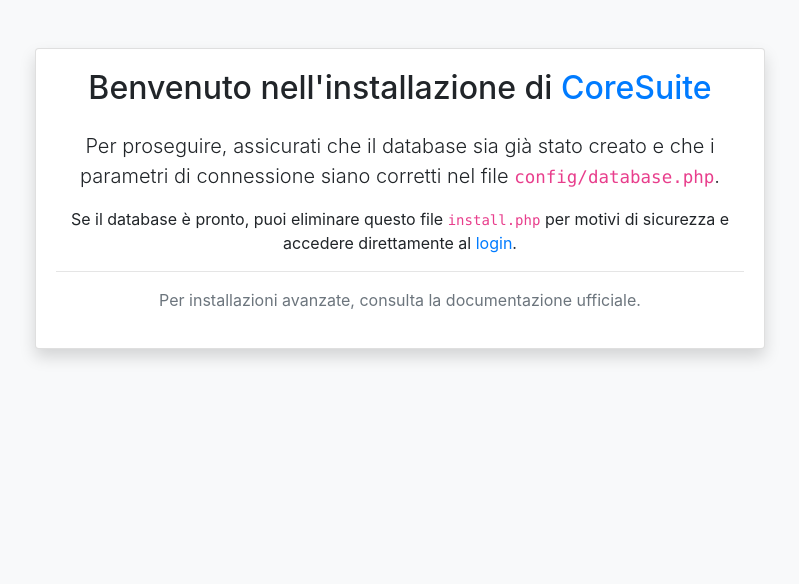
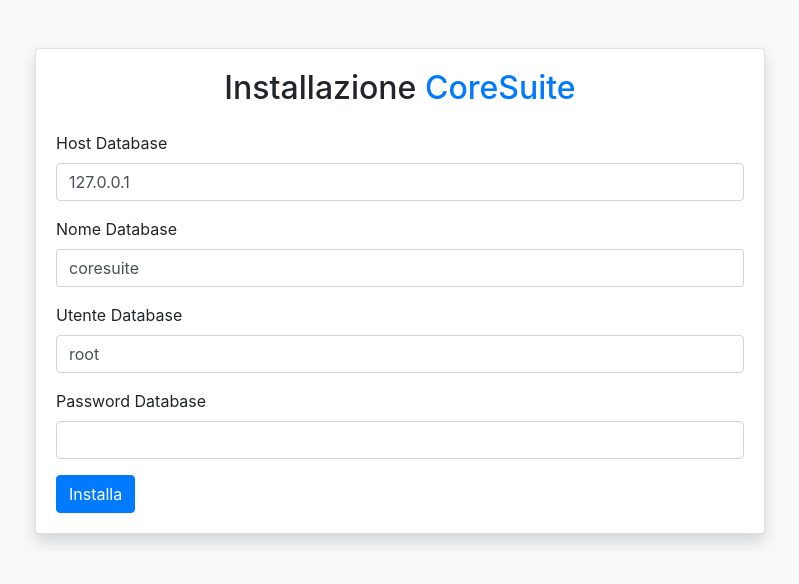
Before and after one commit to agservizi/CoreSuitePhp, a PHP site: page /install.php in a window 1280 px wide. Shown: the top 584 px of the page, without its empty margins (240-1039 px from the left). Run offline with PHP 8.4, Linux system fonts and the light colour scheme.

Commit message:
Semplificata la pagina di installazione con un'interfaccia utente migliorata e gestione degli errori. Aggiunta logica per la creazione del database e dell'utente admin.

```diff
--- a/install.php
+++ b/install.php
@@ -1,6 +1,44 @@
 <?php
-// install.php semplificato per CoreSuite
-// Mostra solo una pagina di benvenuto e istruzioni base
+if ($_SERVER['REQUEST_METHOD'] === 'POST') {
+    $dbHost = $_POST['db_host'] ?? '';
+    $dbName = $_POST['db_name'] ?? '';
+    $dbUser = $_POST['db_user'] ?? '';
+    $dbPass = $_POST['db_pass'] ?? '';
+    $adminUser = '373798570';
+    $adminPass = 'Giogiu2123@';
+    $adminEmail = 'ag.servizi16@coresuite.it';
+    $adminFirst = 'Carmine';
+    $adminLast = 'Cavaliere';
+    $error = '';
+    $success = false;
+
+    try {
+        $dsn = "mysql:host=$dbHost;charset=utf8mb4";
+        $pdo = new PDO($dsn, $dbUser, $dbPass, [
+            PDO::ATTR_ERRMODE => PDO::ERRMODE_EXCEPTION,
+            PDO::ATTR_DEFAULT_FETCH_MODE => PDO::FETCH_ASSOC,
+            PDO::ATTR_EMULATE_PREPARES => false
+        ]);
+        $pdo->exec("CREATE DATABASE IF NOT EXISTS `$dbName` CHARACTER SET utf8mb4 COLLATE utf8mb4_unicode_ci");
+        $pdo->exec("USE `$dbName`");
+        $pdo->exec("CREATE TABLE IF NOT EXISTS users (
+            id INT AUTO_INCREMENT PRIMARY KEY,
+            username VARCHAR(255) NOT NULL UNIQUE,
+            password VARCHAR(255) NOT NULL,
+            email VARCHAR(255),
+            first_name VARCHAR(255),
+            last_name VARCHAR(255),
+            role VARCHAR(50) DEFAULT 'admin',
+            created_at TIMESTAMP DEFAULT CURRENT_TIMESTAMP
+        ) ENGINE=InnoDB DEFAULT CHARSET=utf8mb4;");
+        $hash = password_hash($adminPass, PASSWORD_DEFAULT);
+        $stmt = $pdo->prepare("INSERT IGNORE INTO users (username, password, email, first_name, last_name, role) VALUES (?, ?, ?, ?, ?, 'admin')");
+        $stmt->execute([$adminUser, $hash, $adminEmail, $adminFirst, $adminLast]);
+        $success = true;
+    } catch (Exception $e) {
+        $error = $e->getMessage();
+    }
+}
 ?><!DOCTYPE html>
 <html lang="it">
 <head>
@@ -14,12 +52,35 @@
         <div class="row justify-content-center">
             <div class="col-md-8">
                 <div class="card shadow">
-                    <div class="card-body text-center">
-                        <h2 class="mb-4">Benvenuto nell'installazione di <span class="text-primary">CoreSuite</span></h2>
-                        <p class="lead">Per proseguire, assicurati che il database sia già stato creato e che i parametri di connessione siano corretti nel file <code>config/database.php</code>.</p>
-                        <p>Se il database è pronto, puoi eliminare questo file <code>install.php</code> per motivi di sicurezza e accedere direttamente al <a href="login.php">login</a>.</p>
-                        <hr>
-                        <p class="text-muted">Per installazioni avanzate, consulta la documentazione ufficiale.</p>
+                    <div class="card-body">
+                        <h2 class="mb-4 text-center">Installazione <span class="text-primary">CoreSuite</span></h2>
+                        <?php if (!empty($success)): ?>
+                            <div class="alert alert-success">Installazione completata!<br>Utente admin: <b>373798570</b><br>Password: <b>Giogiu2123@</b></div>
+                            <a href="login.php" class="btn btn-success">Vai al login</a>
+                        <?php elseif (!empty($error)): ?>
+                            <div class="alert alert-danger">Errore: <?php echo htmlspecialchars($error); ?></div>
+                        <?php endif; ?>
+                        <?php if (empty($success)): ?>
+                        <form method="post">
+                            <div class="form-group">
+                                <label>Host Database</label>
+                                <input type="text" name="db_host" class="form-control" value="127.0.0.1" required>
+                            </div>
+                            <div class="form-group">
+                                <label>Nome Database</label>
+                                <input type="text" name="db_name" class="form-control" value="coresuite" required>
+                            </div>
+                            <div class="form-group">
+                                <label>Utente Database</label>
+                                <input type="text" name="db_user" class="form-control" value="root" required>
+                            </div>
+                            <div class="form-group">
+                                <label>Password Database</label>
+                                <input type="password" name="db_pass" class="form-control">
+                            </div>
+                            <button type="submit" class="btn btn-primary">Installa</button>
+                        </form>
+                        <?php endif; ?>
                     </div>
                 </div>
             </div>
```
